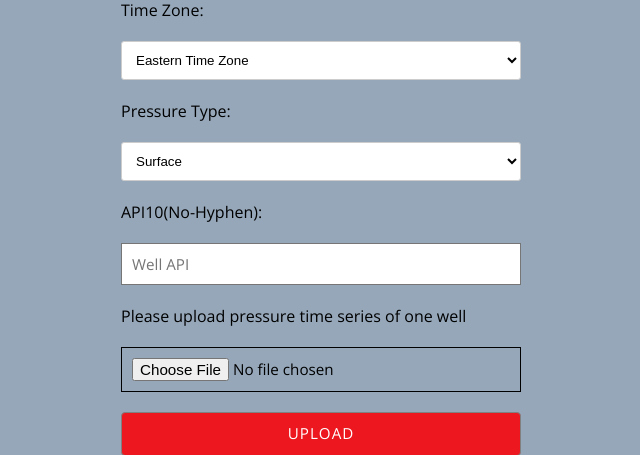
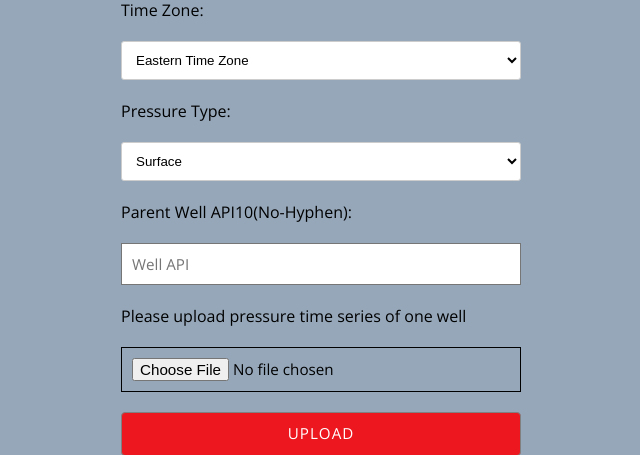
Before and after one commit to yijieshen1516/uploadfile, a Flask app: page /upload in a window 1280 px wide. Shown: the part 374-829 px from the top of the page, without its empty margins (319-959 px from the left). Run offline with Flask 2, Linux system fonts and the light colour scheme.

Commit message:
change parent well api

```diff
--- a/templates/upload.html
+++ b/templates/upload.html
@@ -25,7 +25,7 @@
             <option value = "Surface"> Surface </option>
             <option value = "BottomHole"> BottomHole </option>
         </select></p>
-        <p>API10(No-Hyphen): <input type="text" placeholder="Well API" name="wellAPI" value="{{ request.form.wellAPI }}"></p>
+        <p>Parent Well API10(No-Hyphen): <input type="text" placeholder="Well API" name="wellAPI" value="{{ request.form.wellAPI }}"></p>
         <p>Please upload pressure time series of one well</p>
         <input type="file" name="file"/>
         <input type="submit" value = "Upload" class="button" />
```
